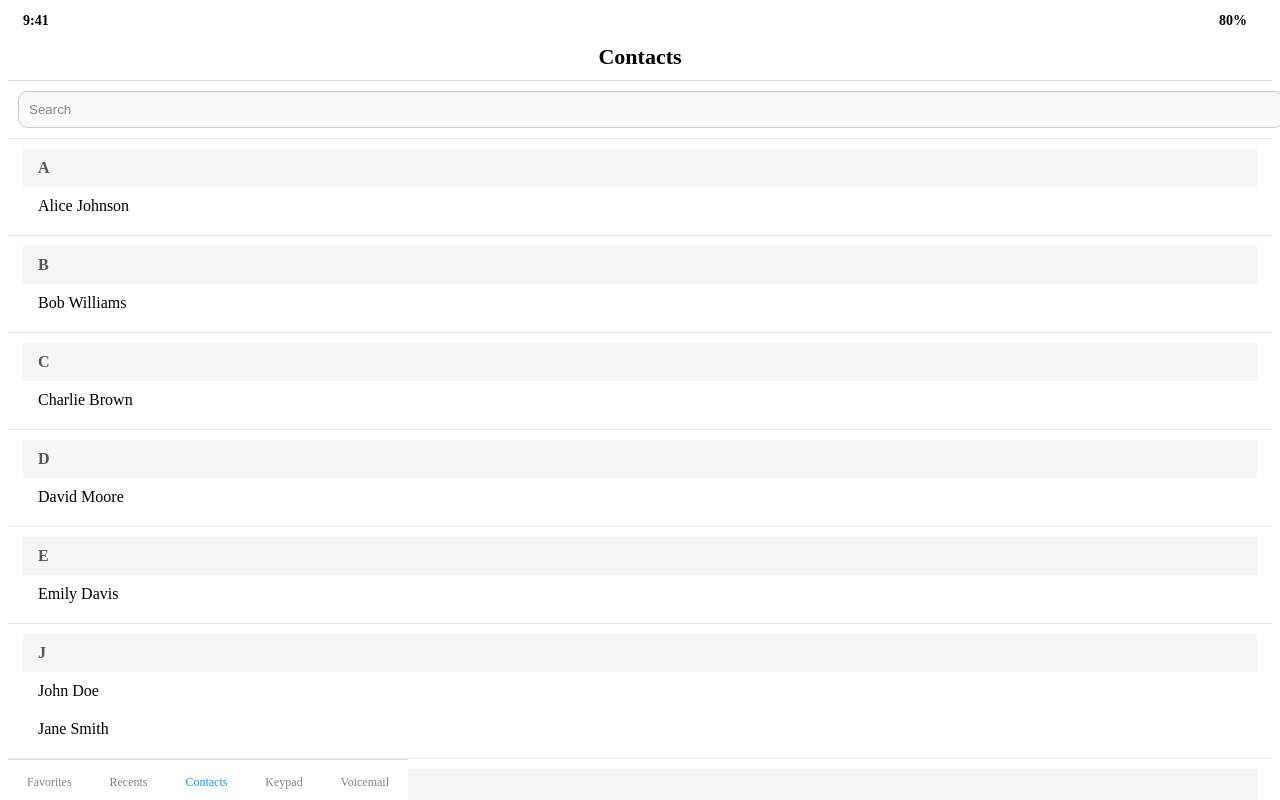
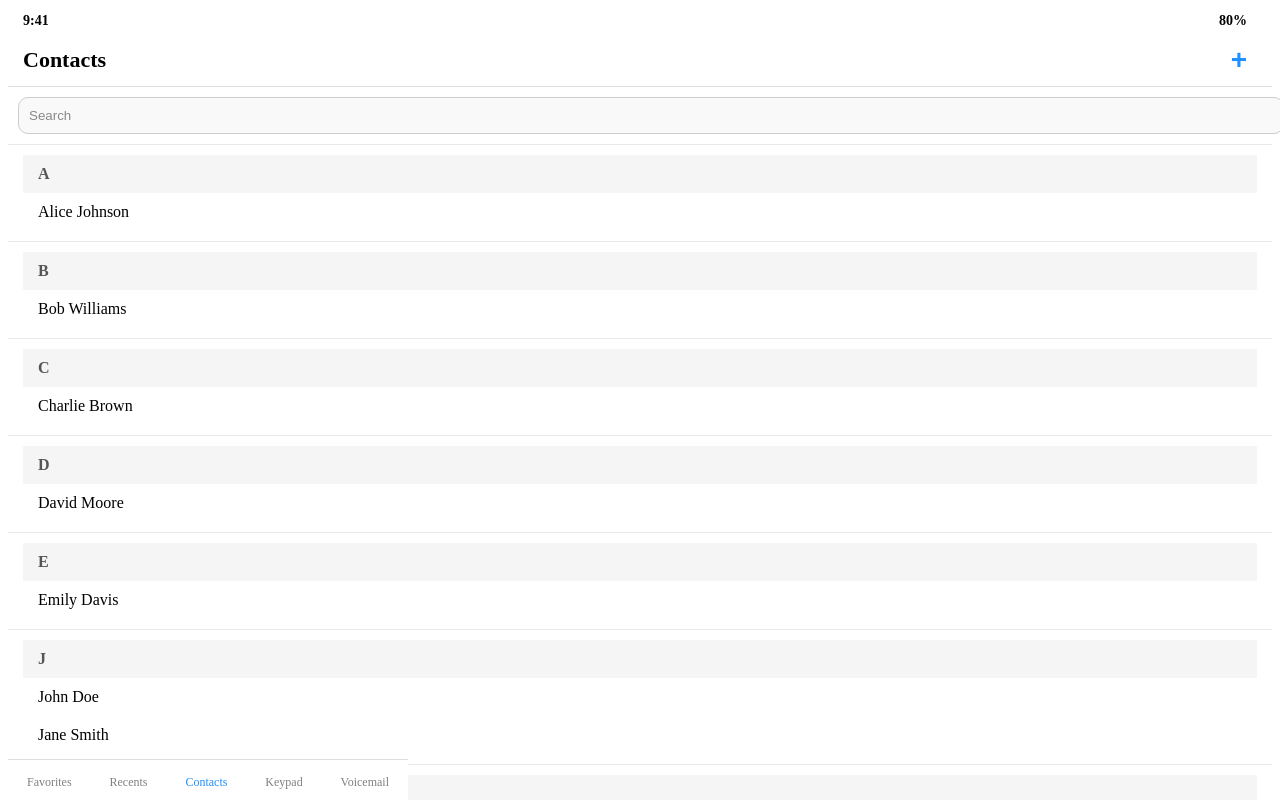
Before and after one commit to hardiksavani35/iCall, a Vue app: page / in a window 1280 px wide. Shown: the top 800 px of the page. Built offline with nearby package versions, Linux system fonts and the light colour scheme.

Commit message:
- Add Contact

```diff
--- /dev/null
+++ b/src/components/contact/AddContactComponent.vue
@@ -0,0 +1,85 @@
+<template>
+    <div class="add-contact">
+        <div class="header">
+            <button class="cancel" @click="goBack">Cancel</button>
+            <span class="title">New Contact</span>
+            <button class="done" @click="saveContact">Done</button>
+        </div>
+
+        <div class="contact-form">
+            <div class="photo-section">
+                <div class="photo-placeholder">
+                    <i class="fas fa-user"></i>
+                </div>
+            </div>
+
+            <div class="input-group">
+                <input type="text" placeholder="First name (required)" v-model="contact.firstName" required>
+            </div>
+
+            <div class="input-group">
+                <input type="text" placeholder="Last name (required)" v-model="contact.lastName" required>
+            </div>
+
+            <div class="input-group">
+                <input type="text" placeholder="Company" v-model="contact.company">
+            </div>
+
+            <div class="input-group">
+                <input type="tel" placeholder="Phone (required)" v-model="contact.phone" required>
+            </div>
+
+            <p v-if="errorMessage" class="error">{{ errorMessage }}</p>
+        </div>
+    </div>
+</template>
+
+<script>
+export default {
+    data() {
+        return {
+            contact: {
+                firstName: '',
+                lastName: '',
+                company: '',
+                phone: ''
+            },
+            errorMessage: ''
+        }
+    },
+    computed: {
+        isValid() {
+            return this.contact.firstName && this.contact.lastName && this.contact.phone;
+        }
+    },
+    methods: {
+        goBack() {
+            this.$router.go(-1);
+        },
+        saveContact() {
+            if (!this.isValid) {
+                this.errorMessage = "Please fill out the required fields.";
+                return;
+            }
+            this.$store.dispatch('contact/addContact', this.contact).then(() => {
+                this.$router.push('/');
+            }).catch(err => {
+                console.error("Error saving contact:", err);
+            });
+        }
+    }
+}
+</script>
+
+<style scoped>
+    .add-contact { background: #f9f9f9; height: 100vh; font-family: 'Arial', sans-serif; }
+    .header { display: flex; justify-content: space-between; align-items: center; padding: 15px; background: #fff; font-size: 18px; font-weight: bold; border-bottom: 1px solid #ddd; }
+    .cancel { color: red; border: none; background: none; font-size: 16px; }
+    .done { color: dodgerblue; border: none; background: none; font-size: 16px; }
+    .contact-form { padding: 20px; background: #fff; border-radius: 10px; margin: 20px; }
+    .photo-section { display: flex; justify-content: center; margin-bottom: 20px; }
+    .photo-placeholder { width: 80px; height: 80px; background: #ddd; border-radius: 50%; display: flex; align-items: center; justify-content: center; font-size: 30px; color: #777; }
+    .input-group { margin-bottom: 15px; }
+    p.error { color: #ba2323;}
+    .input-group input { width: 100%; padding: 12px; border-radius: 10px; border: 1px solid #ccc; font-size: 16px; background: #f9f9f9; }
+</style>
--- a/src/components/layouts/HeaderComponent.vue
+++ b/src/components/layouts/HeaderComponent.vue
@@ -1,14 +1,44 @@
 <template>
-    <div class="header">Contacts</div>
+    <div class="header">
+      <span>Contacts</span>
+      <button class="add-button" @click="addContact()">+</button>
+    </div>
 </template>
+
+<script>
+    export default {
+        data () {
+            return {
+
+            }
+        },
+        methods: {
+            addContact() {
+                this.$router.push('add-contact');
+            }
+        }
+    }
+</script>
 
 <style scoped>
     .header {
-        text-align: center;
+        display: flex;
+        justify-content: space-between;
+        align-items: center;
         font-size: 22px;
         font-weight: bold;
-        padding: 10px;
+        padding: 10px 15px;
         background: #fff;
         border-bottom: 1px solid #ddd;
     }
+
+    .add-button {
+        font-size: 28px;
+        background: none;
+        border: none;
+        color: dodgerblue;
+        cursor: pointer;
+        font-weight: bold;
+        padding: 0 10px;
+    }
 </style>
--- a/src/router.js
+++ b/src/router.js
@@ -1,9 +1,11 @@
 import { createWebHistory, createRouter } from 'vue-router'
 
 import ContactsComponent from './components/contact/ContactsComponent.vue';
+import AddContactComponent from './components/contact/AddContactComponent.vue';
 
 const routes = [
-    { path: '/', name: "name", component: ContactsComponent }
+    { path: '/', name: "contact", component: ContactsComponent },
+    { path: '/add-contact', name: "add-contact", component: AddContactComponent }
 ]
 
 const router = createRouter({
--- a/src/store/contact.js
+++ b/src/store/contact.js
@@ -20,11 +20,22 @@ export default {
     mutations: {
         setSearchQuery(state, query) {
             state.searchQuery = query;
+        },
+        addContact(state, contact) {
+            state.contacts.push({
+                id: state.contacts.length + 1,
+                firstname: contact.firstName,
+                lastname: contact.lastName,
+                phone: contact.phone
+            });
         }
     },
     actions: {
         setSearchQuery({commit}, query) {
             commit("setSearchQuery", query);
+        },
+        addContact({ commit }, contact) {
+            commit("addContact", contact);
         }
     },
     getters: {
```
Also changed, not shown: image-2.png (added).
